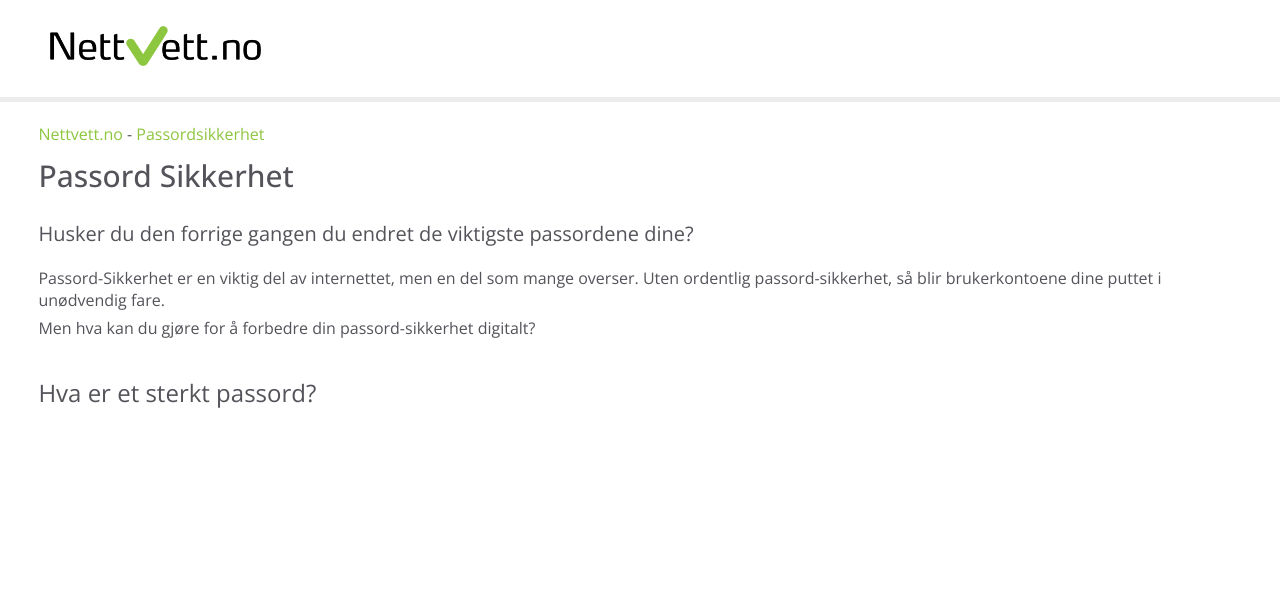
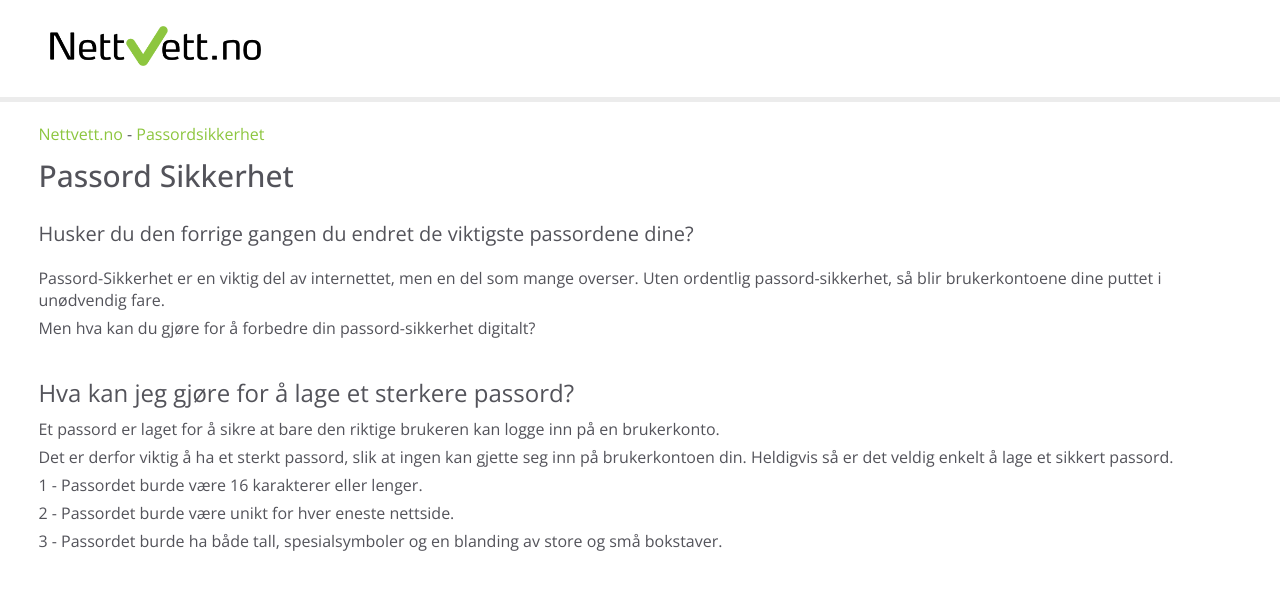
Before and after one commit to twomuchCatsriel/PasswordSafety, a React (Vite) app in the folder PasswordSafety/: page / in a window 1280 px wide. Shown: the top 590 px of the page. Built offline with nearby package versions, Linux system fonts and the light colour scheme.

Commit message:
Add URL and update Article

```diff
--- a/PasswordSafety/src/Article.jsx
+++ b/PasswordSafety/src/Article.jsx
@@ -4,6 +4,7 @@ import HeaderText from "./header";
 import Highlight from "./highlight";
 import Text from "./text";
 import Subheader from "./subheader";
+import URL from "./url";
 
 function Article(){
     return(
@@ -15,9 +16,15 @@ function Article(){
             Uten ordentlig passord-sikkerhet, så blir brukerkontoene dine puttet i unødvendig fare."/>
             <Text txt="Men hva kan du gjøre for å forbedre din passord-sikkerhet digitalt?"/>
 
-            <Subheader name="Hva er et sterkt passord?"/>
+            <Subheader name="Hva kan jeg gjøre for å lage et sterkere passord?"/>
+            <Text txt="Et passord er laget for å sikre at bare den riktige brukeren kan logge inn på en brukerkonto."></Text>
+            <Text txt="Det er derfor viktig å ha et sterkt passord, slik at ingen kan gjette seg inn på brukerkontoen din.
+            Heldigvis så er det veldig enkelt å lage et sikkert passord."></Text>
+
+            <Text txt="1 - Passordet burde være 16 karakterer eller lenger."></Text>
+            <Text txt="2 - Passordet burde være unikt for hver eneste nettside."></Text>
+            <Text txt="3 - Passordet burde ha både tall, spesialsymboler og en blanding av store og små bokstaver."></Text>
         </section>
     )
 }
-
 export default Article;
--- a/PasswordSafety/src/index.css
+++ b/PasswordSafety/src/index.css
@@ -51,3 +51,12 @@ nav ul{
   font-weight: 400;
   margin-top: 3%;
 }
+
+.urlClass{
+  color: #8dc63f;
+  text-decoration: none;
+}
+
+.urlClass:hover{
+  text-decoration: underline;
+}
--- /dev/null
+++ b/PasswordSafety/src/url.jsx
@@ -0,0 +1,9 @@
+import React from "react";
+
+function URL(props){
+    return (
+        <a href={props.link} className="urlClass">{props.display}</a>
+    )
+}
+
+export default URL;
```
